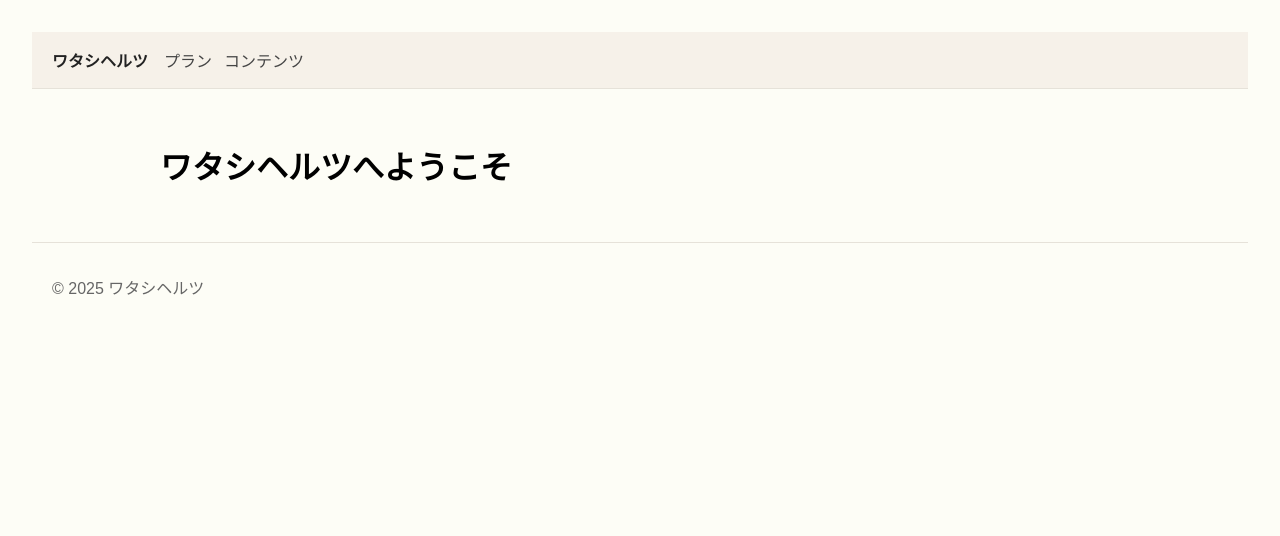
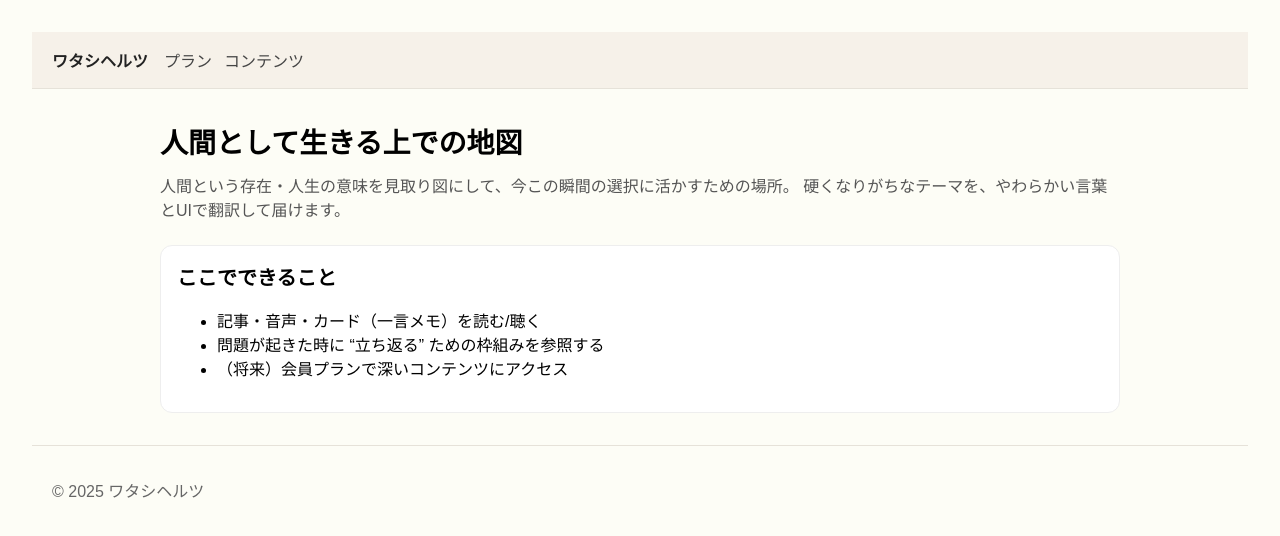
Before and after one commit to hiracoh/watashihertz, a Next.js app: page / in a window 1280 px wide. Shown: the top 536 px of the page. Built offline with nearby package versions, Linux system fonts and the light colour scheme.

Commit message:
Update page.js

```diff
--- a/app/page.js
+++ b/app/page.js
@@ -1,3 +1,23 @@
-export default function Page() {
-  return <h1>ワタシヘルツへようこそ</h1>
+export default function Home() {
+  return (
+    <section>
+      <h1 style={{ fontSize: '1.75rem', margin: 0 }}>人間として生きる上での地図</h1>
+      <p style={{ marginTop: '0.75rem', color:'#555' }}>
+        人間という存在・人生の意味を見取り図にして、今この瞬間の選択に活かすための場所。
+        硬くなりがちなテーマを、やわらかい言葉とUIで翻訳して届けます。
+      </p>
+
+      <div style={{
+        marginTop:'1.5rem', padding:'1rem', background:'#fff',
+        border:'1px solid #eee', borderRadius:12
+      }}>
+        <h2 style={{ marginTop:0, fontSize:'1.25rem' }}>ここでできること</h2>
+        <ul>
+          <li>記事・音声・カード（一言メモ）を読む/聴く</li>
+          <li>問題が起きた時に “立ち返る” ための枠組みを参照する</li>
+          <li>（将来）会員プランで深いコンテンツにアクセス</li>
+        </ul>
+      </div>
+    </section>
+  );
 }
```
